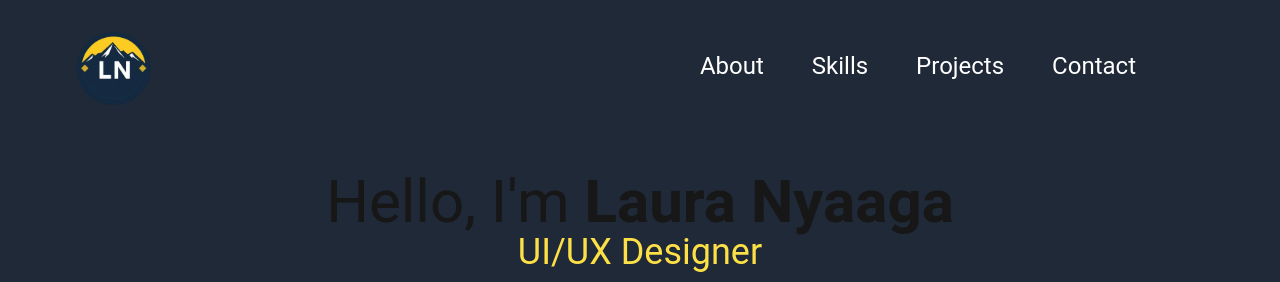
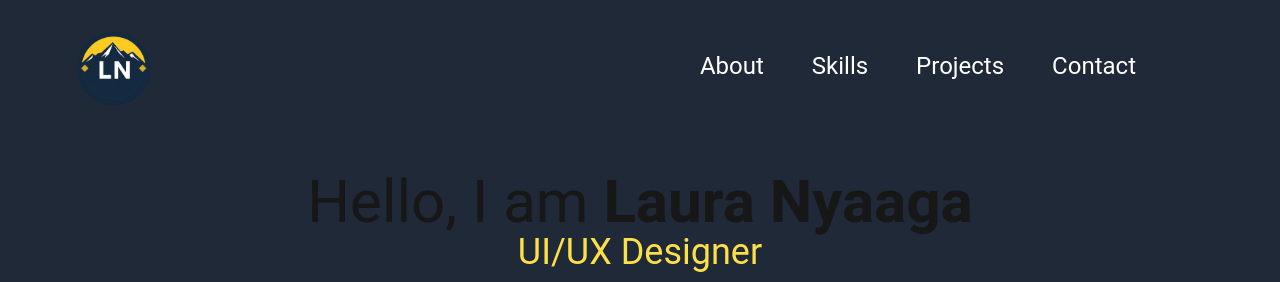
Before and after one commit to Laura-Nyaaga/portfolio, a Next.js app: page / in a window 1280 px wide. Shown: the top 282 px of the page. Built offline with nearby package versions, Linux system fonts and the light colour scheme.

Commit message:
updated the ui

```diff
--- a/src/app/components/About/about.js
+++ b/src/app/components/About/about.js
@@ -93,7 +93,7 @@ const About = () => {
             to create practical solutions that people can actually use and
             benefit from. <br></br>
             So far, I have worked on projects that reflect this goal, like an
-            app for parents to monitor milestones in their children's growth and
+            app for parents to monitor milestones in their "children's" growth and
             get helpful resources. I have also explored ways to use tech for
             environmental conservation and assistive tools for educators. With
             each project, I have focused on building things that are easy to
--- a/src/app/components/Contact/contact.js
+++ b/src/app/components/Contact/contact.js
@@ -45,7 +45,7 @@ const Contact = () => {
         setStatus({ sending: false, error: null, success: true });
         setFormData({ name: "", email: "", subject: "", message: "" });
       }
-    } catch (error) {
+    } catch{
       setStatus({
         sending: false,
         error: "Failed to send message. Please try again.",
--- a/src/app/components/Logo/logo.js
+++ b/src/app/components/Logo/logo.js
@@ -17,14 +17,13 @@ const Logo = () => {
     const interval = setInterval(() => {
       setCurrentIndex((prevIndex) => (prevIndex + 1) % titles.length);
     }, 2000);
-
     return () => clearInterval(interval);
-  }, []);
+  },);
   return (
     <section className="px-8 py-10 text-center bg-gray-800 mx-auto items-center font-['Roboto']">
       <div className=" leading-normal">
         <h5 className="text-6xl w-full">
-          Hello, I'm{" "}
+          Hello, I am{" "}
           <span className="text-6xl font-bold ">
             Laura Nyaaga
           </span>
```
Also changed, not shown: .eslintrc.json.
